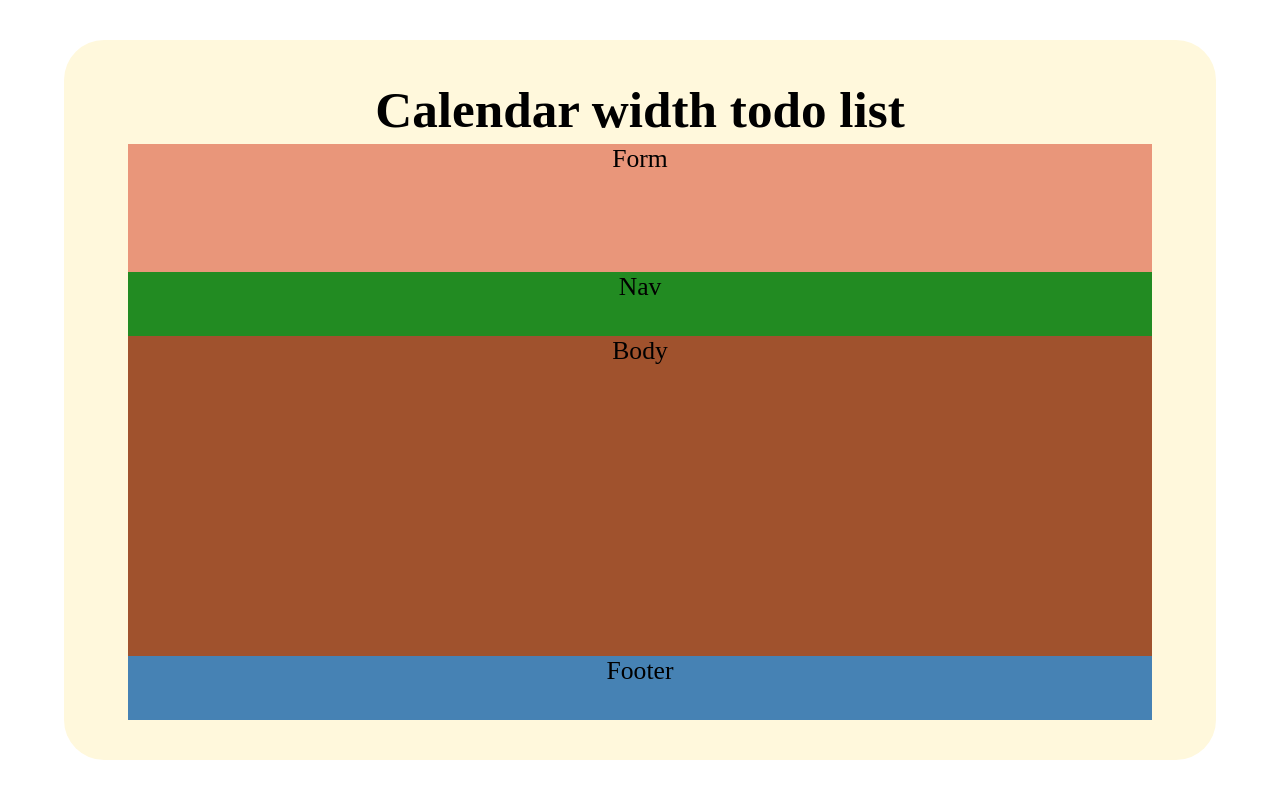
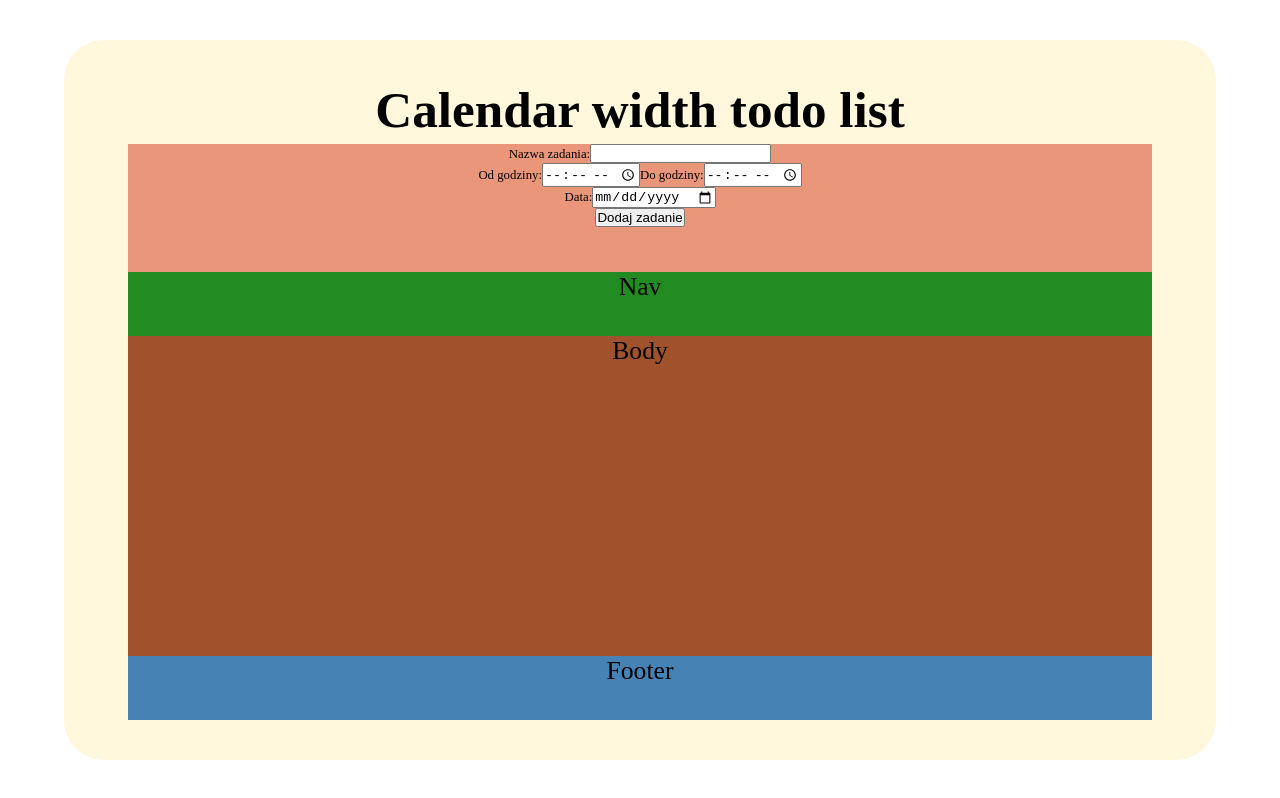
Before and after one commit to PawelDziarmaga/Calendar-width-todo, a React (Create React App) app: page / in a window 1280 px wide. Built offline with nearby package versions, Linux system fonts and the light colour scheme.

Commit message:
Add Form to add_quest

```diff
--- /dev/null
+++ b/src/Leyouts/Form/Form.css
@@ -0,0 +1,3 @@
+.form {
+  font-size: 0.5em;
+}
--- a/src/Leyouts/Form/Form.js
+++ b/src/Leyouts/Form/Form.js
@@ -1,9 +1,93 @@
-import React from 'react'
+import React, { useState } from 'react'
+import './Form.css'
+let id = 0;
 
 function Form() {
+  const [quest, setQuest] = useState('')
+  const [timeStart, setTimeStart] = useState('')
+  const [timeDone, setTimeDone] = useState('')
+  const [date, setDate] = useState('')
+
+  const onChangeHandler = (e) => {
+    switch(e.target.id){
+      case 'quest':
+        return setQuest(e.target.value);
+      case 'timeStart':
+        return setTimeStart(e.target.value);
+      case 'timeDone':
+        return setTimeDone(e.target.value);
+      case 'date':
+        return setDate(e.target.value);
+      default:
+        return
+    }
+
+  }
+  const buttonHandler = (e) => {
+    e.preventDefault()
+
+    if(!quest.length){
+      return;
+    }
+
+
+    const object ={
+      id,
+      quest,
+      date,
+      timeStart,
+      timeDone,
+    }
+    console.log(object)
+    id = id + 1;
+  }
     return (
       <div className="form">
-          Form
+          <form>
+            <div>
+              <label>
+                Nazwa zadania:
+                <input
+                  id="quest"
+                  onChange={onChangeHandler}
+                  type="text"
+                  value={quest}
+                  />
+              </label>
+            </div>
+            <div>
+              <label>
+                Od godziny:
+                <input
+                  id="timeStart"
+                  onChange={onChangeHandler}
+                  type="time"
+                  value={timeStart}
+                  />
+              </label>
+              <label>
+                Do godziny:
+                <input
+                  id="timeDone"
+                  onChange={onChangeHandler}
+                  type="time"
+                  value={timeDone}
+                  />
+              </label>
+            </div>
+            <div>
+              <label>
+                Data:
+                <input
+                  id="date"
+                  onChange={onChangeHandler}
+                  type="date"
+                  value={date}
+                  />
+              </label>
+            </div>
+            <button onClick={buttonHandler}>Dodaj zadanie</button>
+          </form>
       </div>
     );
   }
```
